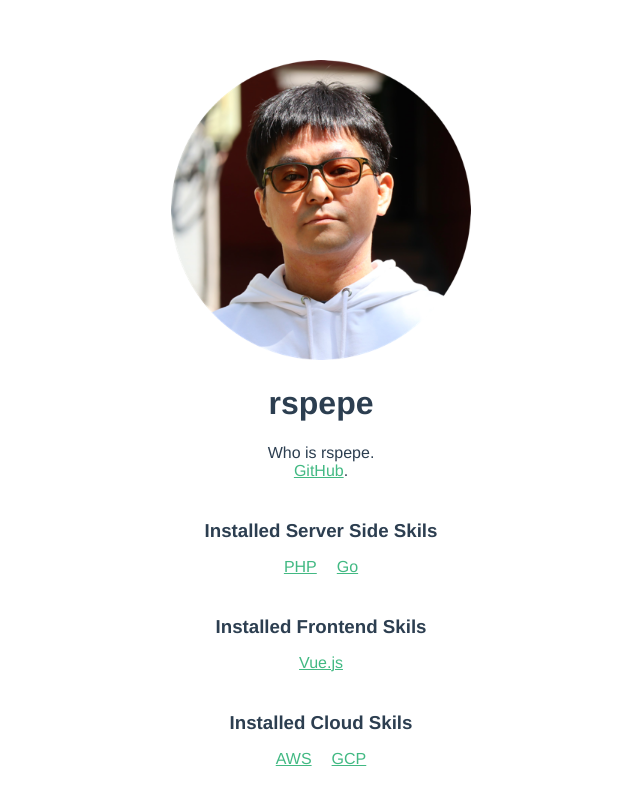
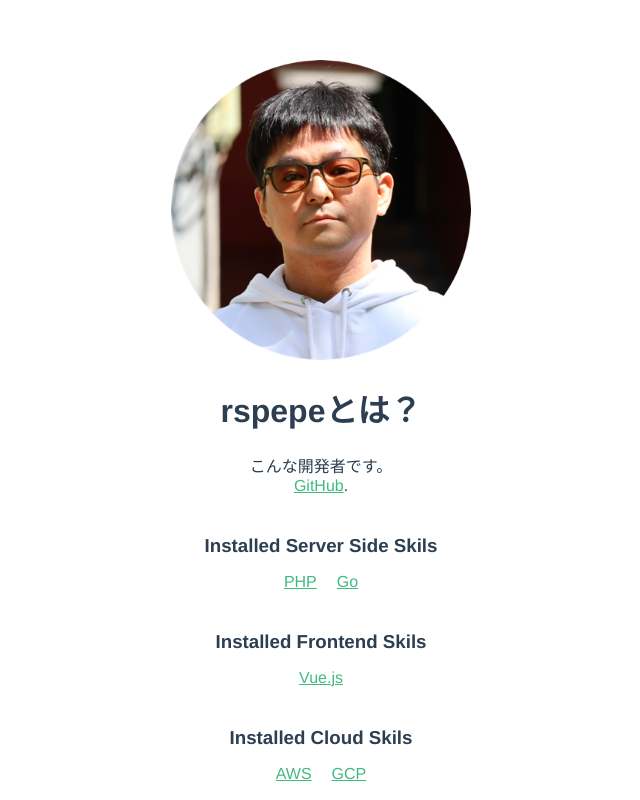
Before and after one commit to rspepe/devfolio, a Vue app: page / in a window 1280 px wide. Shown: the whole page, without its empty margins (319-959 px from the left). Built offline with nearby package versions, Linux system fonts and the light colour scheme.

Commit message:
紹介文を少し変更

```diff
--- a/src/App.vue
+++ b/src/App.vue
@@ -1,6 +1,6 @@
 <template>
   <img alt="Me" src="./assets/me.png" width="300" height="300">
-  <DevFolio msg="rspepe"/>
+  <DevFolio msg="rspepeとは？"/>
 </template>
 
 <script>
--- a/src/components/DevFolio.vue
+++ b/src/components/DevFolio.vue
@@ -2,7 +2,7 @@
   <div>
     <h1>{{ msg }}</h1>
     <p>
-      Who is rspepe.<br>
+      こんな開発者です。<br>
       <a href="https://github.com/rspepe/" target="_blank" rel="noopener">GitHub</a>.
     </p>
     <h3>Installed Server Side Skils</h3>
```
